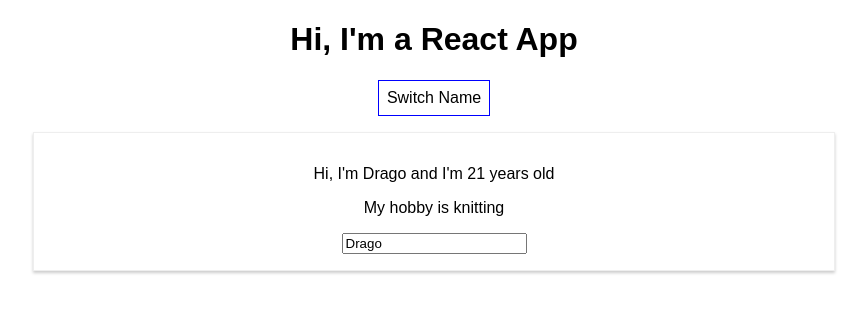
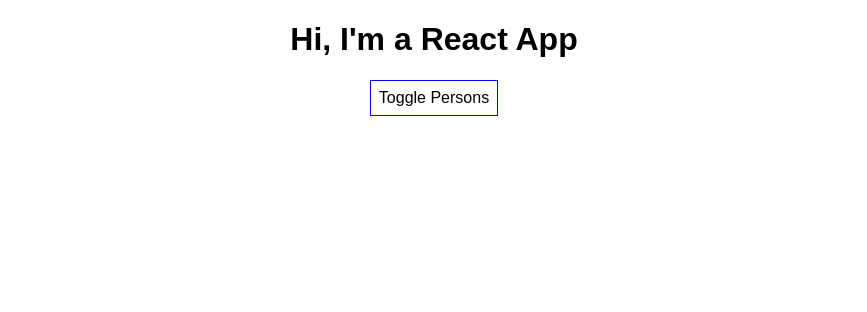
Before and after one commit to Drago96/react-udemy, a React (Create React App) app in the folder first-react-app/: page / in a window 1280 px wide. Shown: the top 312 px of the page, without its empty margins (206-1073 px from the left). Built offline with nearby package versions, Linux system fonts and the light colour scheme.

Commit message:
Working with conditional statements and lists inside components

```diff
--- a/first-react-app/src/App.js
+++ b/first-react-app/src/App.js
@@ -5,25 +5,37 @@
 class App extends Component {
   state = {
     persons: [
-      { name: "Drago", age: 21 },
-      { name: "Max", age: 28 }
-    ]
-  };
-
-  changeName = (newName) => {
-    const newState = { ...this.state };
-    newState.persons[0].name = newName;
-    this.setState(newState);
+      { id: 1, name: "Drago", age: 21 },
+      { id: 2, name: "Max", age: 28 }
+    ],
+    showPersons: false
   }
 
-  switchNameHandler = (newName) => {
-    this.changeName(newName);
+  nameChangedHandler = (event, id) => {
+    const personIndex = this.state.persons.findIndex(person => person.id === id);
+    const person = {
+      ...this.state.persons[personIndex]
+    };
+
+    const newName = event.target.value;
+    person.name = newName;
+
+    const persons = [...this.state.persons];
+    persons[personIndex] = person;
+
+    this.setState({ persons });
   }
 
-  nameChangedHandler = (event) => {
-    const name = event.target.value;
+  togglePersonsHandler = () => {
+    this.setState({
+      showPersons: !this.state.showPersons
+    });
+  }
 
-    this.changeName(name);
+  deletePersonHandler = (personIndex) => {
+    const persons = [...this.state.persons];
+    persons.splice(personIndex, 1);
+    this.setState({ persons });
   }
 
   render() {
@@ -33,27 +45,36 @@
       border: "1px solid blue",
       padding: "8px",
       cursor: "pointer"
+    };
+
+    let persons = null;
+
+    if (this.state.showPersons) {
+      persons = (
+        <div>
+          {this.state.persons.map((person, index) => {
+            return (
+              <Person key={person.id}
+                click={() => this.deletePersonHandler(index)}
+                name={person.name}
+                age={person.age}
+                changed={(event) => this.nameChangedHandler(event, person.id)} />
+            );
+          })}
+        </div>
+      );
     }
 
     return (
       <div className="App">
         <h1>Hi, I'm a React App</h1>
         <button
-          onClick={() => this.switchNameHandler("Switched!")}
-          style={style}>Switch Name</button>
-        <Person
-          name={this.state.persons[0].name}
-          age={this.state.persons[0].age}
-          click={this.switchNameHandler.bind(this, "Dragomir")}
-          changed={this.nameChangedHandler}>
-          My hobby is knitting</Person>
-        {/* <Person
-          name={this.state.persons[1].name}
-          age={this.state.persons[1].age}
-         /> */}
+          onClick={this.togglePersonsHandler}
+          style={style}>Toggle Persons</button>
+        {persons}
       </div>
     );
-    // return React.createElement("div", { className: "App" },
+    // return React.createElement("div", {className: "App" },
     //   React.createElement("h1", null, "Hello React"),
     //   React.createElement("h1", null, "Bye React"),
     //   React.createElement("h1", null, "Hi again React")
```
Also changed, not shown: first-react-app/src/Person/Person.js (+10 -0 lines).
